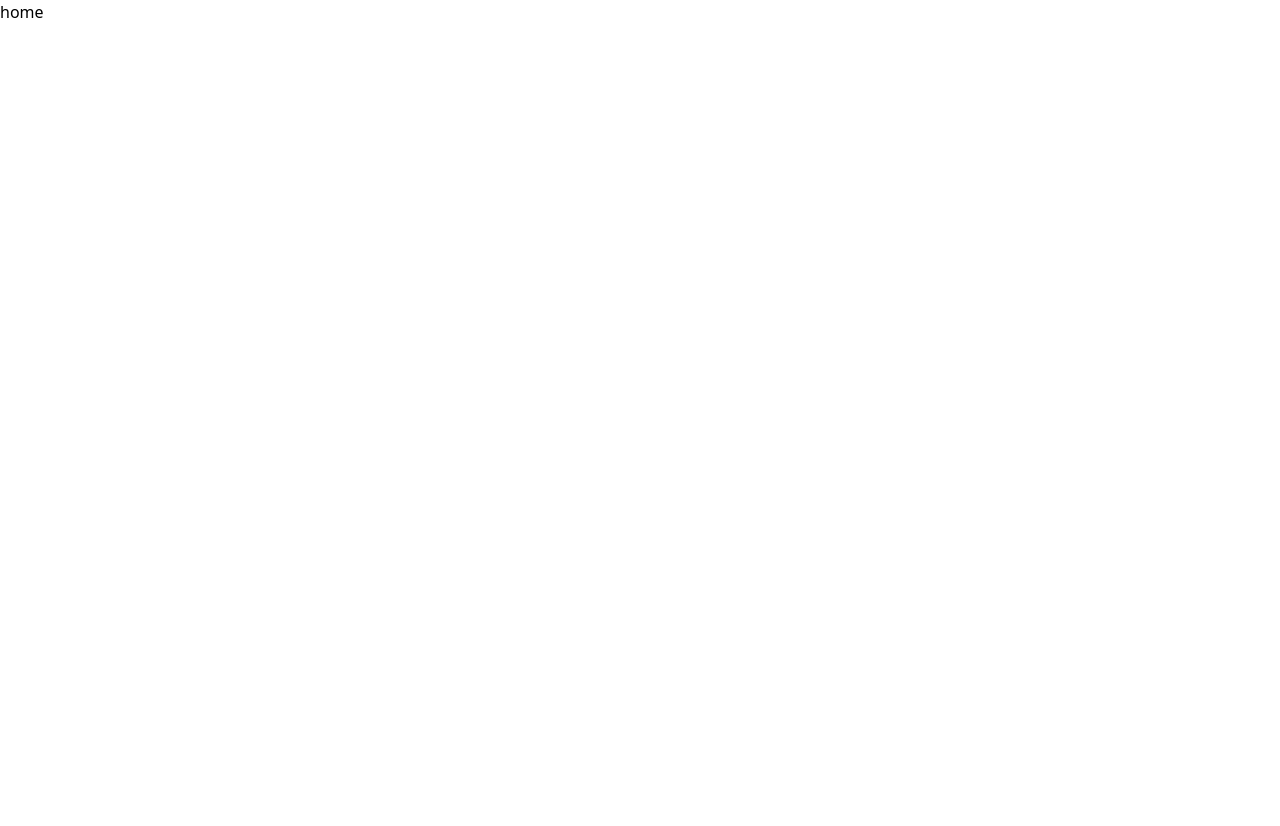
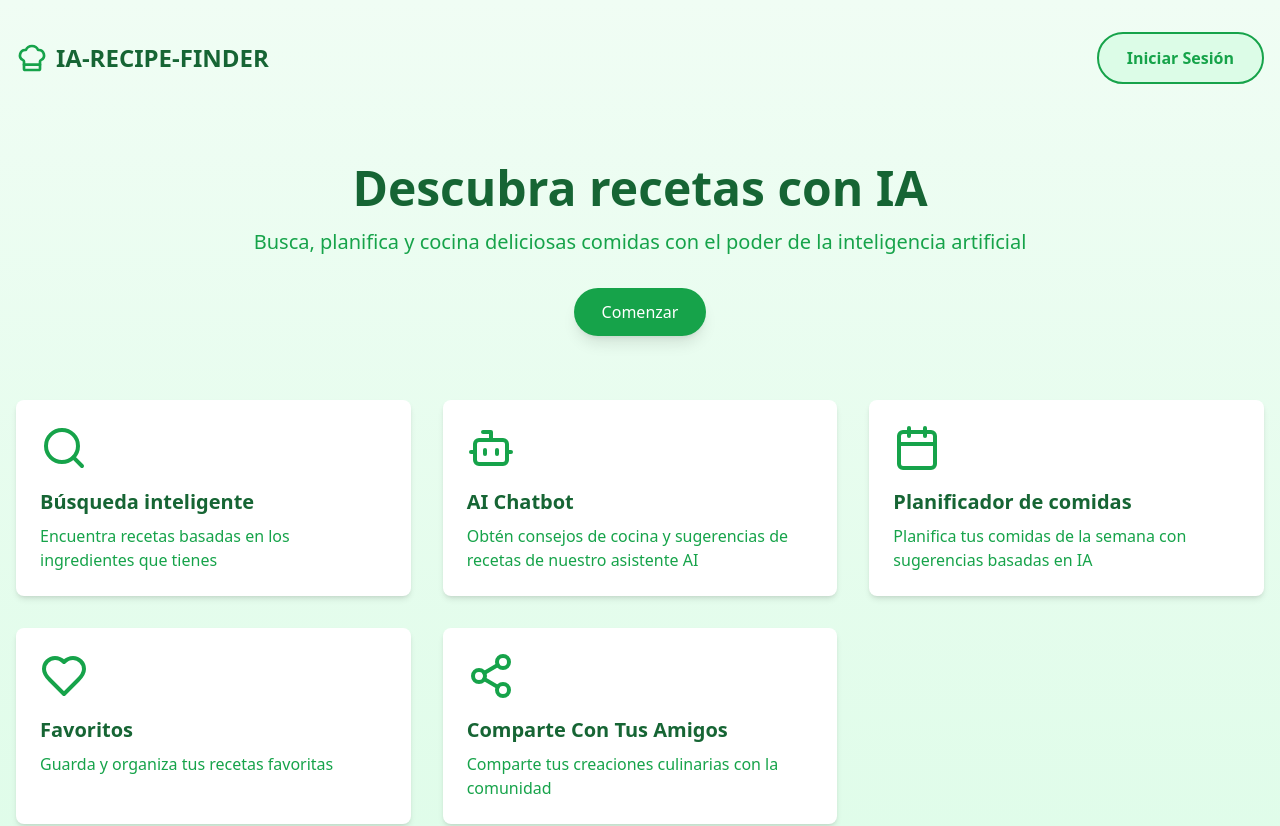
Before and after one commit to davidpatjus/IA-Recipe-Finder, a Next.js app: page / in a window 1280 px wide. Shown: the top 826 px of the page. Before the commit the page ends 800 px from the top, so only its background shows below. Built offline with nearby package versions, Linux system fonts and the light colour scheme.

Commit message:
create landing page

```diff
--- a/package.json
+++ b/package.json
@@ -10,6 +10,7 @@
   },
   "dependencies": {
     "@clerk/nextjs": "^5.7.5",
+    "framer-motion": "^11.11.9",
     "lucide-react": "^0.453.0",
     "next": "14.2.15",
     "react": "^18",
--- a/src/app/page.tsx
+++ b/src/app/page.tsx
@@ -1,7 +1,80 @@
-import Image from "next/image";
+'use client'
+import { ChefHat, Search, Heart, Bot, Calendar, Share2 } from 'lucide-react'
+import { motion } from 'framer-motion'
+import Link from 'next/link'
 
 export default function Home() {
+
   return (
-    <div>home</div>
-  );
+    <div className="min-h-screen bg-gradient-to-b from-green-50 to-green-100">
+      <header className="container mx-auto px-4 py-8">
+        <nav className="flex justify-between items-center">
+          <motion.div
+            initial={{ opacity: 0, y: -20 }}
+            animate={{ opacity: 1, y: 0 }}
+            transition={{ duration: 0.5 }}
+            className="flex items-center space-x-2"
+          >
+            <ChefHat className="h-8 w-8 text-green-600" />
+            <span className="text-2xl font-bold text-green-800">IA-RECIPE-FINDER</span>
+          </motion.div>
+          <Link href={'/dashboard'} className="text-green-600 hover:bg-green-200 bg-green-100 border-green-600 py-3 px-7 rounded-full border-2 under font-bold">
+            Iniciar Sesión
+          </Link>
+        </nav>
+      </header>
+
+      <main className="container mx-auto px-4 py-12">
+        <motion.section
+          initial={{ opacity: 0, y: 20 }}
+          animate={{ opacity: 1, y: 0 }}
+          transition={{ duration: 0.5, delay: 0.2 }}
+          className="text-center mb-16"
+        >
+          <h1 className="text-5xl font-bold text-green-800 mb-4">
+            Descubra recetas con IA
+          </h1>
+          <p className="text-xl text-green-600 mb-8">
+            Busca, planifica y cocina deliciosas comidas con el poder de la inteligencia artificial
+          </p>
+          <form className="flex justify-center">
+            <Link href={'/dashboard'} className="bg-green-600 hover:bg-green-700 text-white py-3 px-7 rounded-full shadow-lg">
+              Comenzar
+            </Link>
+          </form>
+        </motion.section>
+
+        <motion.section
+          initial={{ opacity: 0 }}
+          animate={{ opacity: 1 }}
+          transition={{ duration: 0.5, delay: 0.4 }}
+          className="grid grid-cols-1 md:grid-cols-2 lg:grid-cols-3 gap-8"
+        >
+          {[
+            { icon: Search, title: 'Búsqueda inteligente', description: 'Encuentra recetas basadas en los ingredientes que tienes' },
+            { icon: Bot, title: 'AI Chatbot', description: 'Obtén consejos de cocina y sugerencias de recetas de nuestro asistente AI' },
+            { icon: Calendar, title: 'Planificador de comidas', description: 'Planifica tus comidas de la semana con sugerencias basadas en IA' },
+            { icon: Heart, title: 'Favoritos', description: 'Guarda y organiza tus recetas favoritas' },
+            { icon: Share2, title: 'Comparte Con Tus Amigos', description: 'Comparte tus creaciones culinarias con la comunidad' },
+          ].map((feature, index) => (
+            <motion.div
+              key={index}
+              whileHover={{ scale: 1.05 }}
+              className="bg-white p-6 rounded-lg shadow-md"
+            >
+              <feature.icon className="h-12 w-12 text-green-600 mb-4" />
+              <h2 className="text-xl font-semibold text-green-800 mb-2">{feature.title}</h2>
+              <p className="text-green-600">{feature.description}</p>
+            </motion.div>
+          ))}
+        </motion.section>
+      </main>
+
+      <footer className="bg-green-800 text-white py-8 mt-16">
+        <div className="container mx-auto px-4 text-center">
+          <p>&copy; 2024 IA-RECIPE-FINDER. All rights reserved.</p>
+        </div>
+      </footer>
+    </div>
+  )
 }
```
Also changed, not shown: src/app/(auth)/sign-up/[[...sign-in]]/page.tsx (renamed from src/app/(auth)/sign-in/[[...sign-in]]/sign-up/[[...sign-in]]/page.tsx), 1 other file (tests, documents, lock files or other folders).
